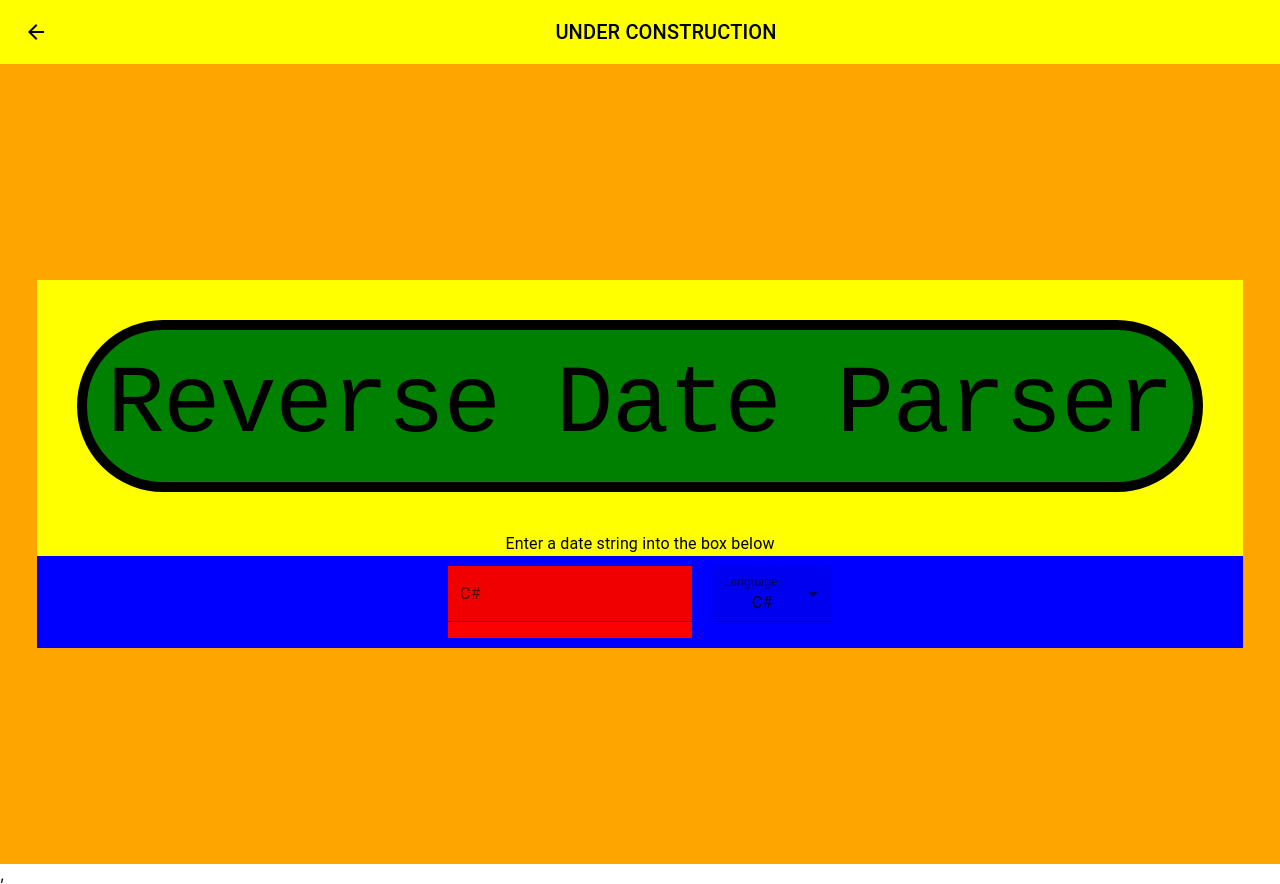
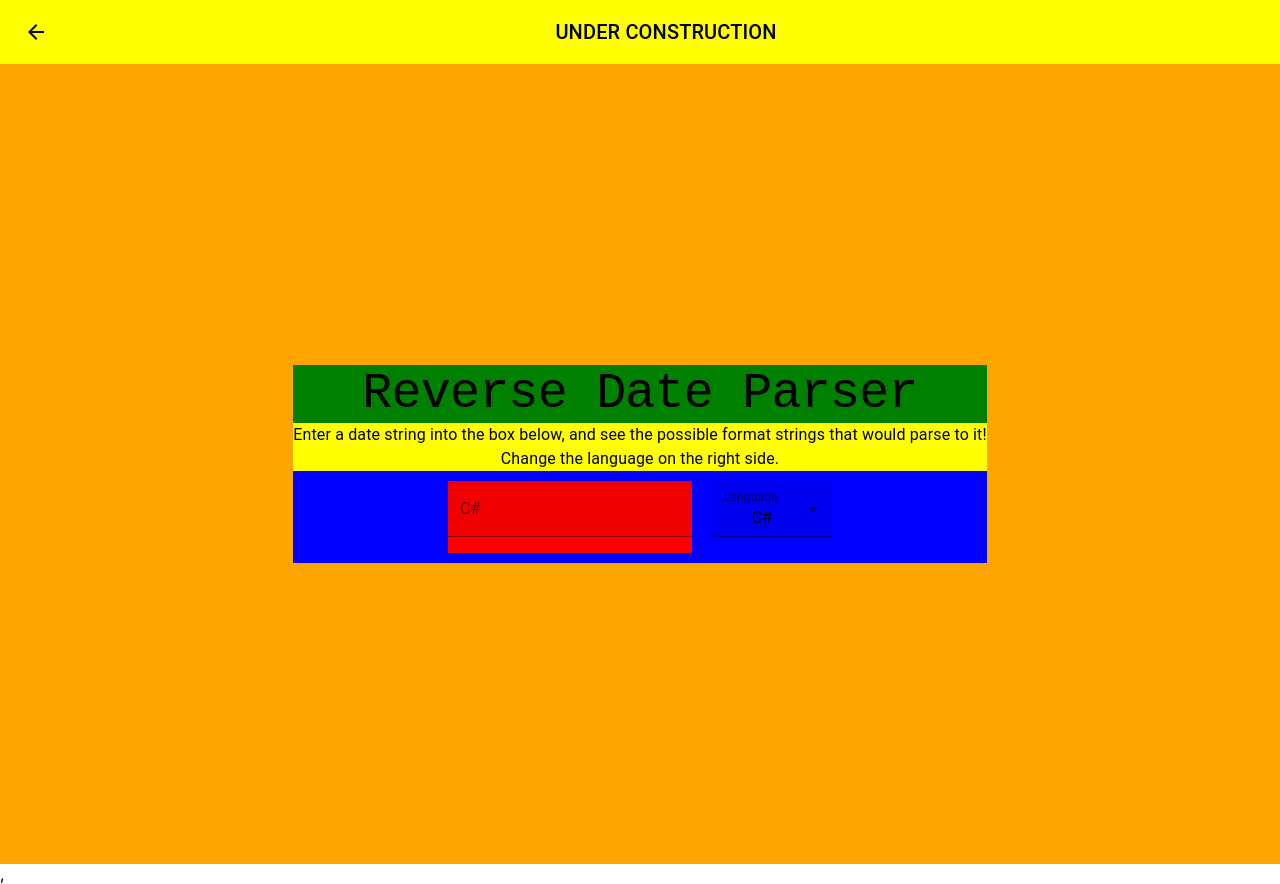
Before and after one commit to johnyenter-briars/reverse-date-parser, a React (Create React App) app: page / in a window 1280 px wide. Built offline with nearby package versions, Linux system fonts and the light colour scheme.

Commit message:
fix font

```diff
--- a/src/App.tsx
+++ b/src/App.tsx
@@ -69,11 +69,11 @@ const App: React.FC = () => {
               sx={{
                 display: 'flex',
                 justifyContent: 'center',
-                margin: '40px',
+                // margin: '40px',
                 background: 'green',
-                border: '10px solid black',
-                borderRadius: '500px',
-                padding: '20px',
+                // border: '10px solid black',
+                // borderRadius: '500px',
+                // padding: '20px',
 
               }}
             >
@@ -87,7 +87,12 @@ const App: React.FC = () => {
             <Typography
               variant='body1'
             >
-              Enter a date string into the box below
+              Enter a date string into the box below, and see the possible format strings that would parse to it!
+            </Typography>
+            <Typography
+              variant='body1'
+            >
+              Change the language on the right side.
             </Typography>
             <Box
               sx={{
--- a/src/index.tsx
+++ b/src/index.tsx
@@ -9,6 +9,7 @@ const theme = createTheme({
   typography: {
     h1: {
       fontFamily: '"Courier New", Courier, monospace',
+      fontSize: '50px'
     }
   }
 })
```
